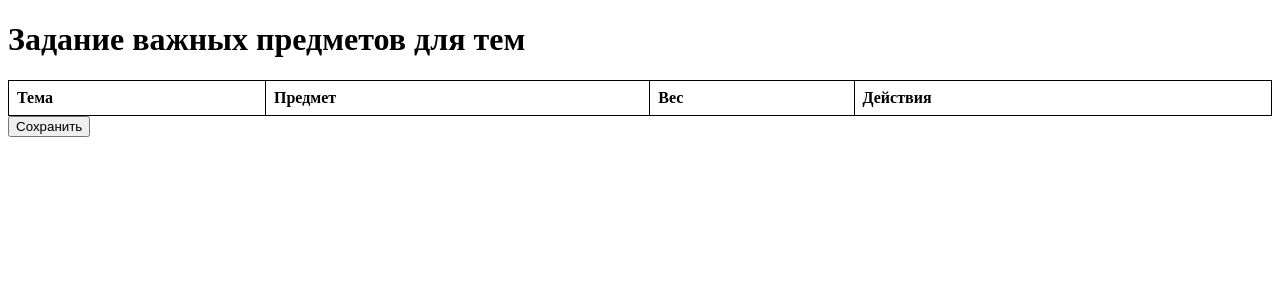
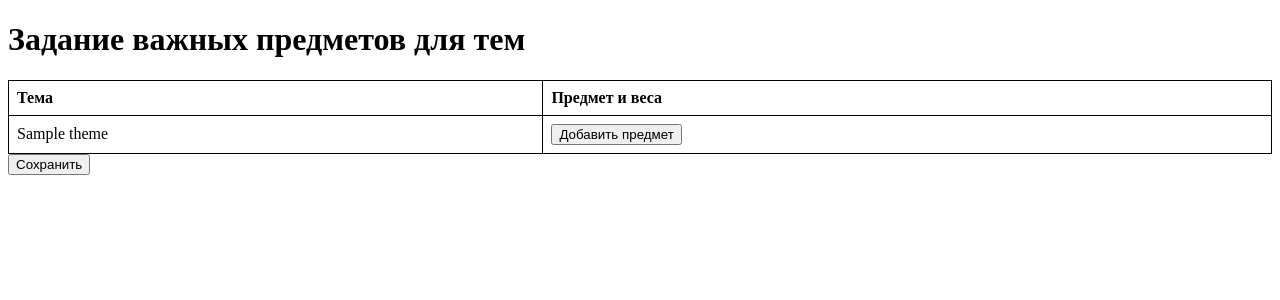
Before and after one commit to StreakQ/VKR, a Flask app: page /assign_importances in a window 1280 px wide. Shown: the top 300 px of the page. Run offline with Flask 3, Linux system fonts and the light colour scheme; tables that the repository leaves empty hold one stand-in row (values such as "Sample post"); lists and menus that the app fills with data are empty.

Commit message:
Добавление возможности задания важных предметов для темы и их весов

```diff
--- a/app.py
+++ b/app.py
@@ -4,9 +4,8 @@
 from sqlalchemy.sql import exists
 from flask import Flask, render_template, request, redirect, url_for, session, jsonify
 
-
 from repositories import *
-from models import Distribution
+from models import Distribution,Theme
 import pandas as pd
 from openpyxl import Workbook
 from openpyxl.styles import Alignment
@@ -71,45 +70,48 @@
         logging.error(f"Ошибка при получении предметов:{e}")
         return f"Произошла ошибка{e}",500
 
-@app.route('/assign_importances',methods=["GET","POST"])
+@app.route('/assign_importances', methods=["GET", "POST"])
 def assign_importances():
     if request.method == 'POST':
         try:
             data = request.form
+            print(data)
             themes = {}
             for key, value in data.items():
                 if key.startswith("theme_name"):
                     theme_index = key.split("_")[-1]
                     themes[theme_index] = {"name": value, "subjects": []}
-                elif key.startswith('subject'):
-                    theme_index = key.split('_')[1]
-                    subject_id = value
-                    weight_key = f"weight_{theme_index}_{key.split('_')[2]}"
-                    weight = data.get(weight_key)
-                    themes[theme_index]['subjects'].append({'id': subject_id, "weight": float(weight)})
 
-            for theme_data in themes.values():
-                theme_id = theme_data["theme_id"]
-                for subject in theme_data["subjects"]:
-                    theme_subject_importance_repository.add_theme_subject_importance(
-                        theme_id=theme_id,
-                        subject_id=int(subject['id']),
-                        weight=float(subject['weight'])
-                    )
+            # Собираем предметы и веса для каждой темы
+            for key, value in data.lists():
+                if key.startswith("subject"):
+                    theme_index = key.split("_")[1]
+                    if theme_index in themes:
+                        subjects = value
+                        weights = data.getlist(f"weight_{theme_index}")
+
+                        # Связываем предметы и веса
+                        for subject_id, weight in zip(subjects, weights):
+                            theme_name = themes[theme_index]["name"]
+                            theme_subject_importance_repository.add_theme_subject_importance(
+                                theme_id=theme_index,
+                                subject_id=int(subject_id),
+                                weight=float(weight)
+                            )
+            theme_subject_importance_repository.display_all_theme_subject_importances()
+            return "Данные успешно сохранены!", 200
+
         except Exception as e:
-            return f"Произошла ошибка:{e}",500
+            return f"Произошла ошибка: {e}", 500
+
     return render_template("assign_importances.html")
-
 
 @app.route("/get_themes", methods=["GET"])
 def get_themes():
     try:
-
         themes = theme_repository.get_all(Theme)
-
-        themes_list = [{"id": theme.theme_id, "name": theme.name} for theme in themes]
+        themes_list = [{"id": theme.theme_id, "name": theme.theme_name} for theme in themes]
         return jsonify(themes_list), 200
-
     except Exception as e:
         logging.error(f"Ошибка при получении тем: {e}")
         return f"Произошла ошибка: {e}", 500
@@ -339,8 +341,3 @@
 
 if __name__ == '__main__':
     app.run(debug=True)
-
-
-# <!--            <a href="{{ url_for('display_theme_subjects') }}">Таблица связи тем и предметов</a>-->
-# <!--            <a href="{{ url_for('display_adviser_themes') }}">Таблица связи научных руководителей и тем</a>-->
-# <!--            <a href="{{ url_for('display_student_theme_interests') }}">Таблица интересов студентов</a>-->
--- a/repositories.py
+++ b/repositories.py
@@ -29,6 +29,29 @@
         """
         with self.Session() as session:
             return session.query(model).filter(getattr(model, id_field) == record_id).first()
+
+    def get_id_by_value(self, model, value, column_name: str):
+        """
+        Возвращает ID записи по значению в указанной колонке.
+
+        :param model: Модель таблицы SQLAlchemy.
+        :param value: Значение для поиска.
+        :param column_name: Название колонки, по которой выполняется поиск.
+        :return: ID записи или None, если запись не найдена.
+        """
+        with self.Session() as session:
+            try:
+                # Получаем атрибут модели (колонку) по её имени
+                column = getattr(model, column_name)
+
+                # Ищем запись по значению в указанной колонке
+                record = session.query(model).filter(column == value).first()
+
+                # Возвращаем ID записи, если она найдена
+                return record.id if record else None
+            except Exception as e:
+                logging.error(f"Ошибка при поиске ID записи: {e}")
+                return None
 
     def delete_all(self, model):
         """Удаляет все записи модели."""
@@ -310,9 +333,31 @@
 
     def add_theme_subject_importance(self, theme_id, subject_id, weight):
         with self.Session() as session:
-            new_theme_subject_importance = ThemeSubjectImportance(theme_id=theme_id, subject_id=subject_id, weight=weight)
-            session.add(new_theme_subject_importance)
-            session.commit()
+            try:
+                # Проверяем, существует ли запись для данной темы и предмета
+                existing_record = session.query(ThemeSubjectImportance).filter_by(
+                    theme_id=theme_id,
+                    subject_id=subject_id
+                ).first()
+
+                if existing_record:
+                    # Если запись существует, обновляем её вес
+                    existing_record.weight = weight
+                    print(f"Обновлено: Тема ID: {theme_id}, Предмет ID: {subject_id}, Новый вес: {weight}")
+                else:
+                    # Если записи нет, создаем новую
+                    new_record = ThemeSubjectImportance(
+                        theme_id=theme_id,
+                        subject_id=subject_id,
+                        weight=weight
+                    )
+                    session.add(new_record)
+                    print(f"Добавлено: Тема ID: {theme_id}, Предмет ID: {subject_id}, Вес: {weight}")
+
+                session.commit()  # Сохраняем изменения
+            except Exception as e:
+                session.rollback()
+                logging.error(f"Ошибка при добавлении/обновлении важности: {e}")
 
     def update_theme_subject_importance(self, theme_subject_importance_id, theme_id=None, subject_id=None, weight=None):
         with self.Session() as session:
--- a/templates/assign_importances.html
+++ b/templates/assign_importances.html
@@ -14,6 +14,8 @@
     th, td {
       padding: 8px;
       text-align: left;
+      word-wrap:break-word;
+      max-width:300px;
     }
     .subject-row {
       margin-bottom: 5px;
@@ -23,14 +25,12 @@
 <body>
   <h1>Задание важных предметов для тем</h1>
 
-  <form id="theme-form" method="POST" action="/assign-importances">
+  <form id="theme-form" method="POST" action="/assign_importances">
     <table id="theme-table">
       <thead>
         <tr>
           <th>Тема</th>
-          <th>Предмет</th>
-          <th>Вес</th>
-          <th>Действия</th>
+          <th>Предмет и веса</th>
         </tr>
       </thead>
       <tbody>
@@ -56,6 +56,55 @@
         console.error(error);
       }
     }
+
+      async function loadThemes() {
+    try {
+      const response = await fetch("/get_themes");
+      if (!response.ok) {
+        throw new Error("Ошибка при загрузке тем");
+      }
+      const themes = await response.json();
+
+      const tableBody = document.querySelector("#theme-table tbody");
+      themes.forEach((theme, index) => {
+        // Создаем строку для темы
+        const themeRow = document.createElement("tr");
+
+        // Ячейка с названием темы
+        const themeNameCell = document.createElement("td");
+        const themeNameInput = document.createElement("input");
+        themeNameInput.type = "hidden"; // Скрытое поле
+        themeNameInput.name = `theme_name_${index}`;
+        themeNameInput.value = theme.name; // Устанавливаем название темы
+        themeNameCell.appendChild(themeNameInput);
+
+        // Отображаем название темы (не редактируемое)
+        const themeNameDiv = document.createElement("div");
+        themeNameDiv.textContent = theme.name;
+        themeNameCell.appendChild(themeNameDiv);
+        themeRow.appendChild(themeNameCell);
+
+        // Ячейка для предметов
+        const subjectsCell = document.createElement("td");
+        const subjectsContainer = document.createElement("div");
+        subjectsContainer.className = "subjects-container";
+        subjectsCell.appendChild(subjectsContainer);
+
+        // Кнопка добавления предмета
+        const addSubjectButton = document.createElement("button");
+        addSubjectButton.type = "button";
+        addSubjectButton.textContent = "Добавить предмет";
+        addSubjectButton.onclick = () => addSubjectRow(themeRow, index);
+        subjectsCell.appendChild(addSubjectButton);
+
+        themeRow.appendChild(subjectsCell);
+
+        tableBody.appendChild(themeRow);
+      });
+    } catch (error) {
+      console.error(error);
+    }
+  }
 
     // Функция для создания выпадающего списка предметов
     function createSubjectDropdown(themeIndex) {
@@ -93,7 +142,7 @@
       const weightInput = document.createElement("input");
       weightInput.type = "number";
       weightInput.name = `weight_${themeIndex}`;
-      weightInput.step = "0.01";
+      weightInput.step = "0.1";
       weightInput.placeholder = "Вес";
       subjectRow.appendChild(weightInput);
 
@@ -107,47 +156,10 @@
       themeRow.querySelector(".subjects-container").appendChild(subjectRow);
     }
 
-    // Функция для добавления новой темы
-    function addTheme() {
-      const tableBody = document.querySelector("#theme-table tbody");
-
-      // Создаем строку для темы
-      const themeRow = document.createElement("tr");
-
-      // Ячейка с названием темы
-      const themeNameCell = document.createElement("td");
-      const themeNameInput = document.createElement("input");
-      themeNameInput.type = "text";
-      themeNameInput.name = "theme_name";
-      themeNameInput.placeholder = "Название темы";
-      themeNameCell.appendChild(themeNameInput);
-      themeRow.appendChild(themeNameCell);
-
-      // Ячейка для предметов
-      const subjectsCell = document.createElement("td");
-      const subjectsContainer = document.createElement("div");
-      subjectsContainer.className = "subjects-container";
-      subjectsCell.appendChild(subjectsContainer);
-
-      // Кнопка добавления предмета
-      const addSubjectButton = document.createElement("button");
-      addSubjectButton.type = "button";
-      addSubjectButton.textContent = "Добавить предмет";
-      addSubjectButton.onclick = () => addSubjectRow(themeRow, tableBody.children.length);
-      subjectsCell.appendChild(addSubjectButton);
-
-      themeRow.appendChild(subjectsCell);
-
-      // Пустая ячейка для действий
-      const actionsCell = document.createElement("td");
-      themeRow.appendChild(actionsCell);
-
-      tableBody.appendChild(themeRow);
-    }
-
-    // Загружаем предметы при загрузке страницы
+    // Загружаем предметы и темы при загрузке страницы
     window.onload = async () => {
       await loadSubjects(); // Загружаем предметы
+      await loadThemes();   // Загружаем темы
     };
   </script>
 </body>
```
